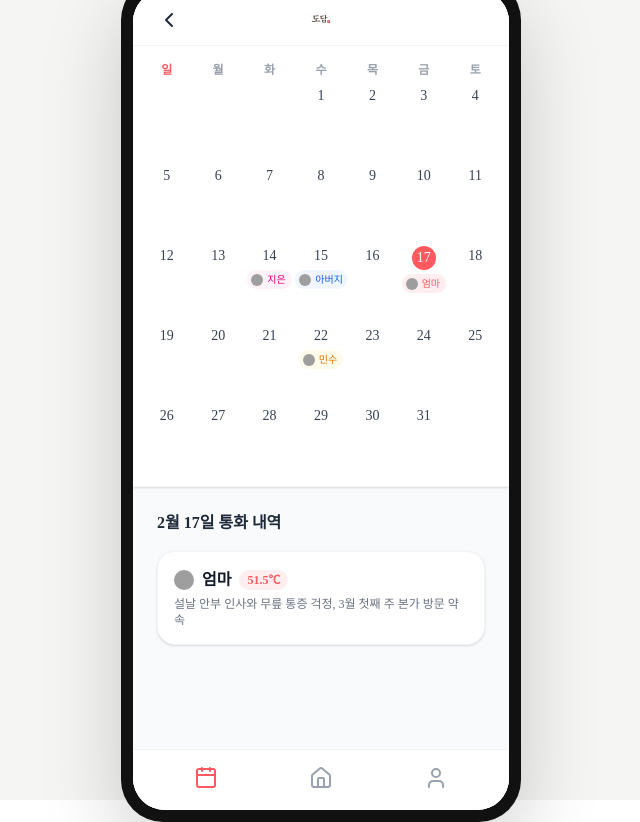
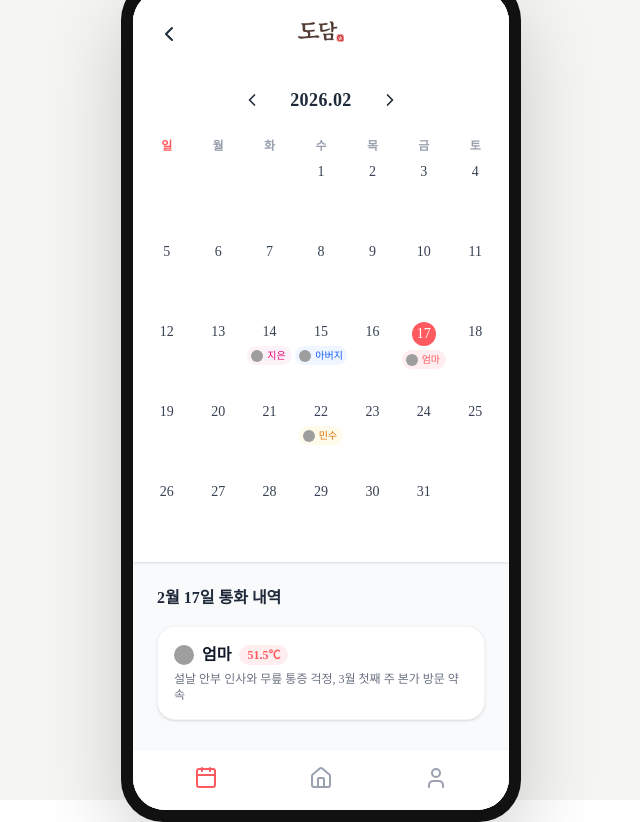
Before and after one commit to hyunsung213/call_rog_ai, a Next.js app: page /calendar in a window 1280 px wide. Shown: the whole page, without its empty margins (319-959 px from the left). Built offline with nearby package versions, Linux system fonts and the light colour scheme; grey boxes are pictures that could not be loaded.

Commit message:
Update logo to h-20, remove header borders, add month navigator to calendar

```diff
--- a/src/app/calendar/page.tsx
+++ b/src/app/calendar/page.tsx
@@ -20,12 +20,12 @@ export default function CalendarPage() {
       <motion.div
         initial={{ opacity: 0, y: -10 }}
         animate={{ opacity: 1, y: 0 }}
-        className="pt-3 px-6 pb-2 bg-white z-10 sticky top-0 border-b border-gray-100 flex items-center justify-center shrink-0 relative h-14"
+        className="pt-4 px-6 pb-2 bg-white z-10 sticky top-0 flex items-center justify-center shrink-0 relative h-20"
       >
         <Link href="/home" className="absolute left-4 p-2 text-gray-800">
           <ChevronLeft size={24} />
         </Link>
-        <img src="/logo.png" alt="마음통화" className="h-8 object-contain" />
+        <img src="/logo.png" alt="마음통화" className="h-20 object-contain" />
       </motion.div>
 
       <main className="flex-1 overflow-y-auto bg-gray-50">
@@ -33,8 +33,15 @@ export default function CalendarPage() {
           initial={{ opacity: 0, scale: 0.98 }}
           animate={{ opacity: 1, scale: 1 }}
           transition={{ delay: 0.1 }}
-          className="bg-white px-2 py-4 shadow-sm border-b border-gray-100"
+          className="bg-white px-2 py-4 shadow-sm"
         >
+          {/* Month Navigator */}
+          <div className="flex justify-center items-center mb-6 space-x-6 text-gray-800">
+            <button className="p-1"><ChevronLeft size={20} /></button>
+            <span className="font-bold text-lg tracking-wide">2026.02</span>
+            <button className="p-1"><ChevronRight size={20} /></button>
+          </div>
+
           {/* Calendar Grid Header */}
           <div className="grid grid-cols-7 text-center mb-2">
             {['일', '월', '화', '수', '목', '금', '토'].map((day, i) => (
--- a/src/app/contacts/[id]/page.tsx
+++ b/src/app/contacts/[id]/page.tsx
@@ -77,11 +77,11 @@ export default function ContactDetailPage() {
 
   return (
     <div className="flex-1 min-h-0 flex flex-col bg-gray-50 relative pb-10 overflow-y-auto [&::-webkit-scrollbar]:hidden [-ms-overflow-style:none] [scrollbar-width:none]">
-      <header className="pt-3 px-4 pb-2 flex items-center justify-center bg-white sticky top-0 z-20 border-b border-gray-100 shrink-0 relative h-14">
+      <header className="pt-4 px-4 pb-2 flex items-center justify-center bg-white sticky top-0 z-20 border-b border-gray-100 shrink-0 relative h-20">
         <button onClick={() => router.back()} className="absolute left-2 p-2 text-gray-800">
           <ChevronLeft size={24} />
         </button>
-        <img src="/logo.png" alt="마음통화" className="h-8 object-contain" />
+        <img src="/logo.png" alt="마음통화" className="h-20 object-contain" />
       </header>
 
       <main className="px-5 py-2 space-y-8 pb-10">
--- a/src/app/conversations/result-mock-id/page.tsx
+++ b/src/app/conversations/result-mock-id/page.tsx
@@ -13,11 +13,11 @@ export default function ResultPage() {
 
   return (
     <div className="flex-1 min-h-0 flex flex-col bg-gray-50 relative pb-5 overflow-y-auto [&::-webkit-scrollbar]:hidden [-ms-overflow-style:none] [scrollbar-width:none]">
-      <header className="pt-3 px-4 pb-2 flex items-center justify-center bg-white sticky top-0 z-20 shadow-sm shrink-0 relative h-14">
+      <header className="pt-4 px-4 pb-2 flex items-center justify-center bg-white sticky top-0 z-20 shadow-sm shrink-0 relative h-20">
         <button onClick={() => router.push("/calendar")} className="absolute left-2 p-2 text-gray-800">
           <ChevronLeft size={24} />
         </button>
-        <img src="/logo.png" alt="마음통화" className="h-8 object-contain" />
+        <img src="/logo.png" alt="마음통화" className="h-20 object-contain" />
       </header>
 
       <main className="px-5 py-2 space-y-8 pb-10">
--- a/src/app/home/page.tsx
+++ b/src/app/home/page.tsx
@@ -29,8 +29,8 @@ export default function Home() {
         animate={{ opacity: 1, y: 0 }}
         className="pt-3 px-6 pb-2 bg-white z-10 sticky top-0"
       >
-        <div className="flex justify-center items-center h-10">
-          <img src="/logo.png" alt="마음통화" className="h-8 object-contain" />
+        <div className="flex justify-center items-center h-20 mt-2">
+          <img src="/logo.png" alt="마음통화" className="h-20 object-contain" />
         </div>
         <div className="mt-4 relative">
           <input
--- a/src/app/page.tsx
+++ b/src/app/page.tsx
@@ -10,7 +10,7 @@ export default function SplashPage() {
   useEffect(() => {
     const timer = setTimeout(() => {
       router.push("/home");
-    }, 3000);
+    }, 2000);
 
     return () => clearTimeout(timer);
   }, [router]);
@@ -22,7 +22,7 @@ export default function SplashPage() {
         animate={{ opacity: 1, scale: 1 }}
         transition={{ duration: 0.5, ease: "easeOut" }}
       >
-        <img src="/logo.png" alt="마음통화" className="h-16 object-contain" />
+        <img src="/logo.png" alt="마음통화" className="h-35 object-contain" />
       </motion.div>
     </main>
   );
--- a/src/app/settings/page.tsx
+++ b/src/app/settings/page.tsx
@@ -8,11 +8,11 @@ import { motion } from "framer-motion";
 export default function MyPage() {
   return (
     <div className="flex-1 min-h-0 flex flex-col bg-gray-50 relative pb-14">
-      <div className="pt-3 px-6 pb-2 bg-white z-10 sticky top-0 border-b border-gray-100 shrink-0 relative h-14 flex items-center justify-center">
+      <div className="pt-4 px-6 pb-2 bg-white z-10 sticky top-0 flex items-center justify-center shrink-0 relative h-20">
         <Link href="/home" className="absolute left-4 p-2 text-gray-800">
           <ChevronLeft size={24} />
         </Link>
-        <img src="/logo.png" alt="마음통화" className="h-8 object-contain" />
+        <img src="/logo.png" alt="마음통화" className="h-20 object-contain" />
       </div>
 
       <main className="flex-1 overflow-y-auto px-6 py-6 space-y-6">
```
